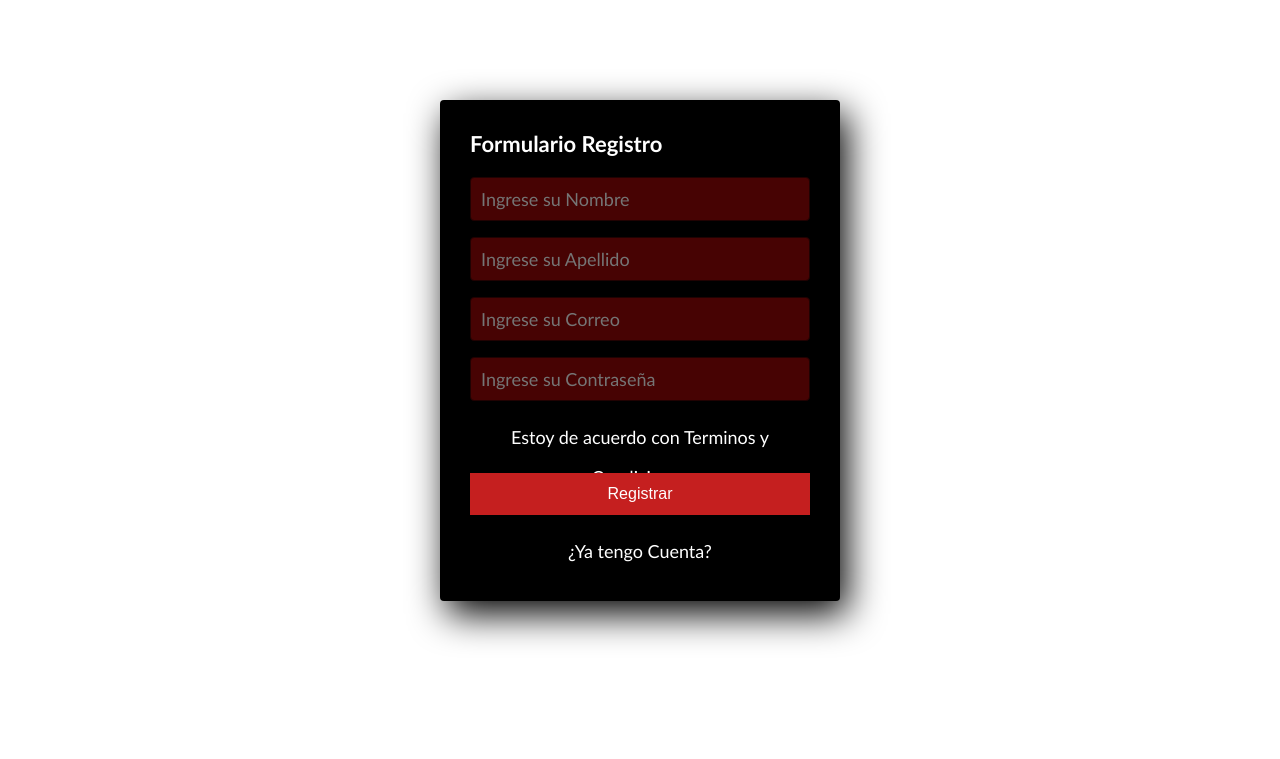
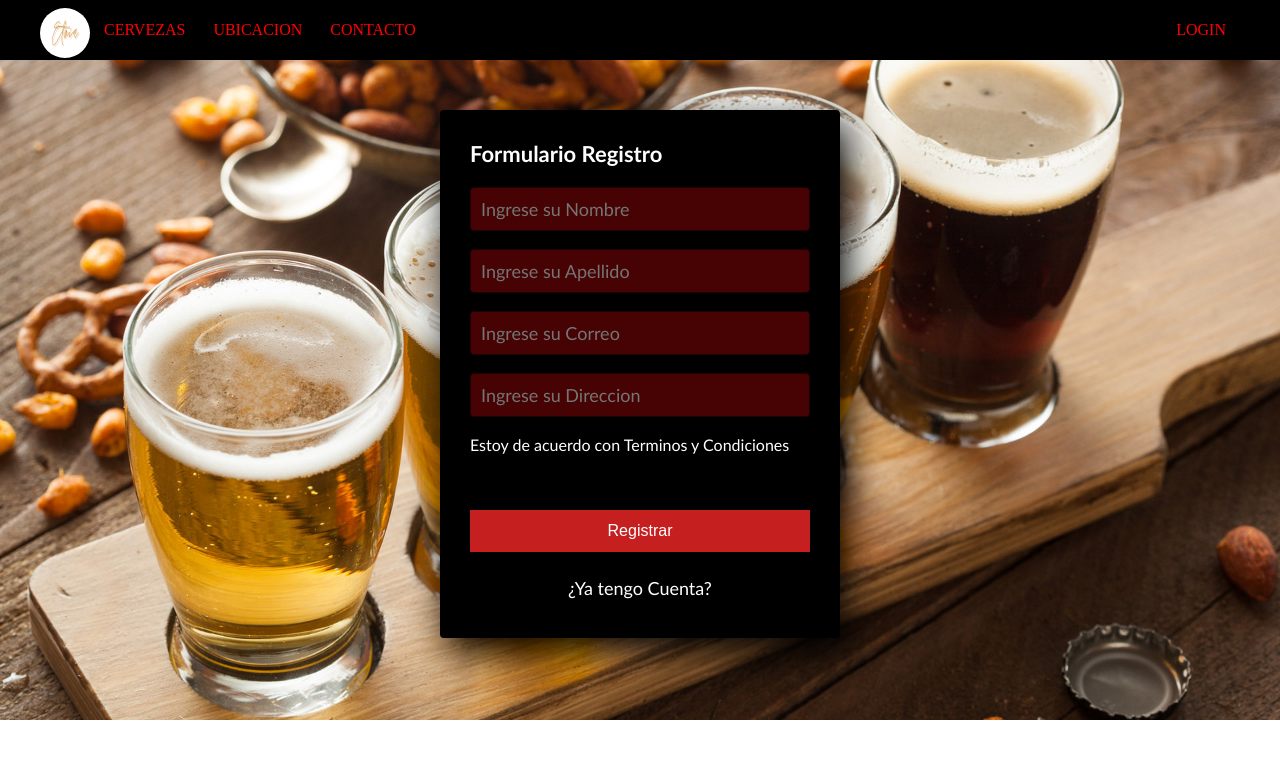
Before and after one commit to Estraimor/Proyecto_cerveceria, a PHP site: page /Crearcuenta.html in a window 1280 px wide. Shown: the top 759 px of the page. Run offline with PHP 8.4, Linux system fonts and the light colour scheme.

Commit message:
ediciciones nuevas

```diff
--- a/Crearcuenta.html
+++ b/Crearcuenta.html
@@ -7,13 +7,40 @@
     <title>Registro</title>
     <link rel="stylesheet" href="stilos.css">
 </head>
-<body>
+<body class="fondolog">
+  <div class="container__menu">
+    <div class="menu">
+        <nav>
+            <ul>
+                <div>
+                    <a href="index.html"> <img src="./imagen/etnia.jpg" class="icono" /></a>
+                </div>
+                <li><a href="cervezas.html">Cervezas</a>
+                <ul>
+                    <li><a href="#">Golden</a></li>
+                    <li><a href="#">Golden Honey</a></li>
+                    <li><a href="#">India pale ale (IPA)</a></li>
+                    <li><a href="#">Red Honey</a></li>
+                    <li><a href="#">Irish Red</a></li>
+                    <li><a href="#">Porter</a></li>
+                    <li><a href="#">Weisse</a></li>
+                </ul>
+                </li>
+                <li><a href="Ubicacion.html">Ubicacion</a></li>
+                <li><a href="Contacto.html">Contacto</a></li>
+                <li><span class="croto">------------------------------------------------------------------------------------------------------------------------------------------------------------------------------------------------------------------------------------------------------------------------------------------------------------------------------</span></li>
+                <li><a href="Login.html">Login</a></li>
+            </ul>
+        </nav>
+
+    </div>
+</div>
     <section class="form-register">
     <h4>Formulario Registro</h4>
     <input class="controls" type="text" name="nombres" id="nombres" placeholder="Ingrese su Nombre">
     <input class="controls" type="text" name="apellidos" id="apellidos" placeholder="Ingrese su Apellido">
     <input class="controls" type="email" name="correo" id="correo" placeholder="Ingrese su Correo">
-    <input class="controls" type="password" name="correo" id="correo" placeholder="Ingrese su Contraseña">
+    <input class="controls" type="text" name="direccion" id="direccion" placeholder="Ingrese su Direccion"
     <p>Estoy de acuerdo con <a href="#">Terminos y Condiciones</a></p>
     <input class="botons" type="submit" value="Registrar">
     <p><a href="Login.html">¿Ya tengo Cuenta?</a></p>
--- a/cervezas.html
+++ b/cervezas.html
@@ -13,7 +13,9 @@
         <div class="menu">
             <nav>
                 <ul>
-                    <li><a href="index.html"></a></li>
+                    <div>
+                        <a href="index.html"> <img src="./imagen/etnia.jpg" class="icono" /></a>
+                    </div>
                     <li><a href="cervezas.html">Cervezas</a>
                     <ul>
                         <li><a href="#">Golden</a></li>
--- a/stilos.css
+++ b/stilos.css
@@ -1,3 +1,4 @@
+
 *{
     margin: 0;
     padding: 0;
@@ -14,6 +15,27 @@ header{
     background: rgb(255, 255, 255);
 
 }
+.fondo{
+    background-image: url("./imagen/cerveza2.jpg");
+    background-repeat: no-repeat;
+    background-size: 100%;
+}
+.fondoubi{
+    background-image: url("./imagen/cerveza2.jpg");
+    background-repeat: no-repeat;
+    background-size: 100%;
+}
+
+.fondolog{
+    background-image: url("./imagen/cerveza2.jpg");
+    background-repeat: no-repeat;
+    background-size: 100%;
+}
+.fondocon{
+    background-image: url("./imagen/cerveza2.jpg");
+    background-repeat: no-repeat;
+    background-size: 100%;
+}
 
 .header__superior{
     max-width: 1000px;
@@ -28,15 +50,22 @@ header{
 .logo img{
     width: 250px;
 }
-
 .container__menu{
     width: 100%;
     height: 60px;
     background: #000000;
     padding: 0px 20px;
-
 }
-
+.container__menu1{
+    width: 100%;
+    height: 60px;
+    background: #000000;
+    padding: 0px 20px;
+    margin-top: 0px;
+}
+.croto{
+   visibility: hidden;
+}
 .menu{
     max-width: 1200px;
     margin: auto;
@@ -61,22 +90,17 @@ nav ul li{
     position: relative;
 }
 
-nav > ul >li:first-child>a{
-    background-image: url(./imagen/casa.png);
-    background-size: 24px;
-    background-repeat: no-repeat;
-    background-position: center center;
-    padding: 20px 40px;
-
+.icono {
+    width:50px;
+    height:50px;
+    border-radius:150px;
+    margin-top: 8.2px
 }
 
-nav > ul >li:first-child:hover > a{
-    background-image: url(./imagen/casa.png);
-    background-size: 24px;
-    background-repeat: no-repeat;
-    background-position: center center;
-
-
+.icono:hover{
+    transform: scale(1.2);
+    background: #6f1003;
+    box-shadow: 0px 0px 40px 0px ;
 }
 
 nav > ul > li > a{
@@ -86,7 +110,7 @@ nav > ul > li > a{
     align-items: center;
     padding: 14px;
     text-transform: uppercase;
-    font-size: 16px;
+    font-size: 1em;
     transition: all 300ms ease;
     color: rgb(255, 0, 0);
 }
@@ -243,10 +267,11 @@ nav > ul > li:first-child a{
 /* slider*/
 
 .slider-frame {
-	width: 1280px;
+	width: 1080px;
     height: auto;
 	margin:50px auto 0;
 	overflow: hidden;
+    margin-top: 65px;
 }
 
 .slider-frame ul {
@@ -384,6 +409,7 @@ nav > ul > li:first-child a{
     transform: translate(-50%,-50%);
     box-sizing: border-box;
     padding: 70px 30px;
+    margin-top: 30px;
 }
 .login-box .avatar{
     width: 100px;
@@ -417,7 +443,7 @@ display: block;
     outline:none;
     height: 40px;
     color:#fff;
-    font-size: 16px;
+    font-size: 1em;
 }
 .login-box input[type="submit"]{
     border: none;
@@ -436,7 +462,7 @@ display: block;
   background: #000000;
   padding: 30px;
   margin: auto;
-  margin-top: 100px;
+  margin-top: 50px;
   border-radius: 4px;
   font-family: 'calibri';
   color: white;
@@ -453,7 +479,7 @@ display: block;
   background: #470303;
   padding: 10px;
   border-radius: 4px;
-  margin-bottom: 16px;
+  margin-bottom: 1em;
   border: 1px solid #200202;
   font-family: 'calibri';
   font-size: 18px;
@@ -483,14 +509,11 @@ display: block;
   border: none;
   padding: 12px;
   color: white;
-  margin: 16px 0;
-  font-size: 16px;
+  margin: 1em 0;
+  font-size: 1em;
 }
 
 
-.instagram{
-    background: rgb(0, 0, 0);
-}
 #main-container{
     margin: 150px auto;
     width: 600px;
```
Also changed, not shown: Contacto.html (+6 -6 lines), Login.html (+11 -5 lines), Ubicacion.html (+5 -24 lines), index.html (+10 -22 lines).
